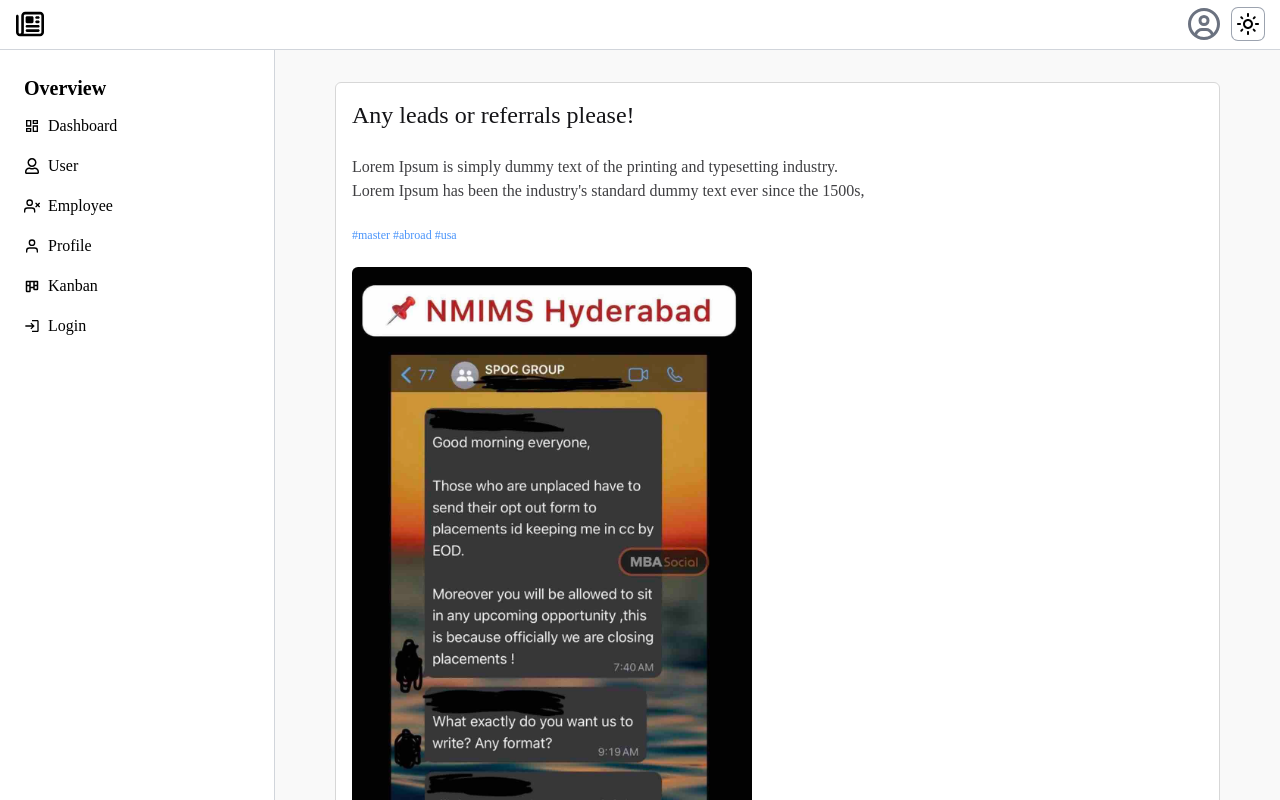
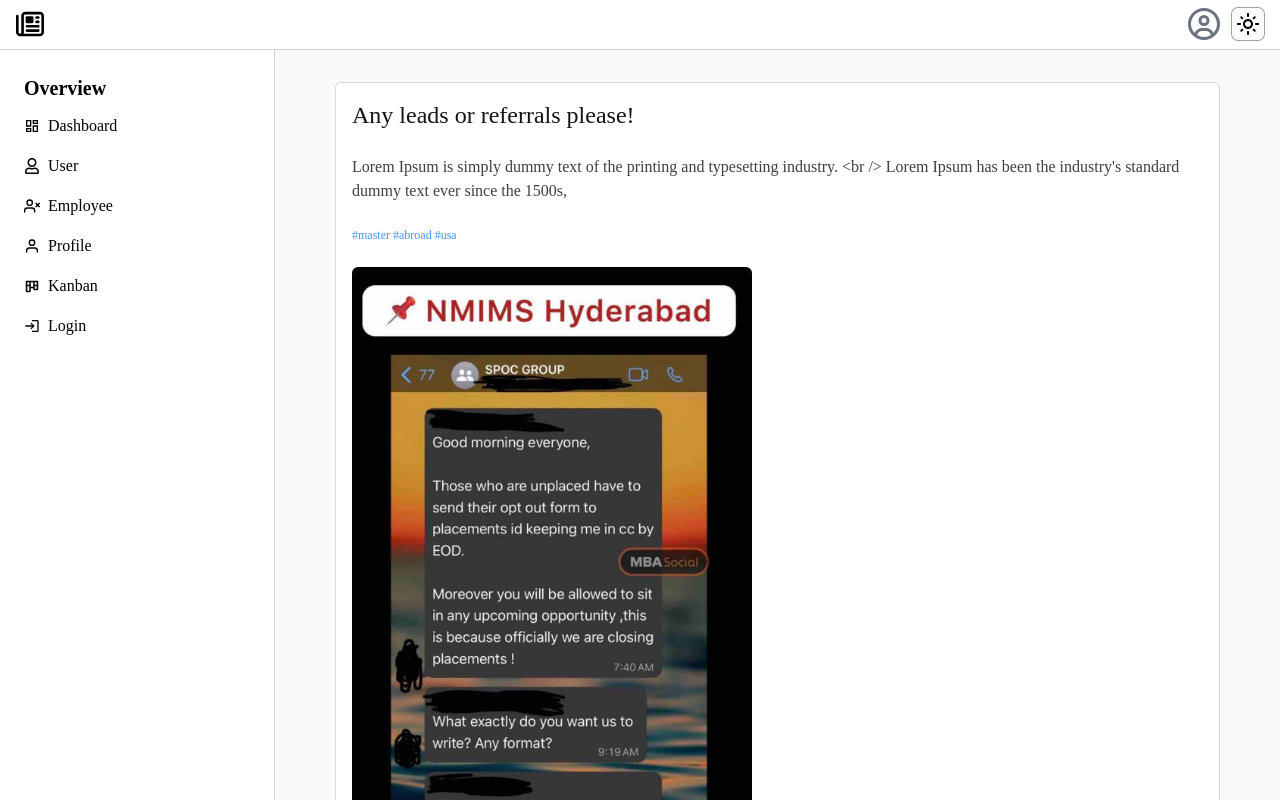
Before and after one commit to aniketcoddy/Real_News, a Next.js app: page /Post/1 in a window 1280 px wide. Shown: the top 800 px of the page. Built offline with nearby package versions, Linux system fonts and the light colour scheme.

Commit message:
correction

```diff
--- a/app/Post/[PostDetails]/page.jsx
+++ b/app/Post/[PostDetails]/page.jsx
@@ -11,17 +11,17 @@
       <div className="border-[1px] flex m-7 gap-6 mx-14 flex-col  rounded-md bg-white border-[#D7D7D7] lg:p-4 p-3">
         <div className="flex justify-between">
           <h1 className="text-sm sm:text-base md:text-lg lg:text-xl xl:text-2xl text-[#141417] line-clamps-1 font-medium font-Geist">
-            Any leads or referrals please!
+           {` Any leads or referrals please!`}
           </h1>
         </div>
         <p className="text-xs sm:text-sm md:text-base  font-Geist text-[#3F3F42] line-clamp-2 ">
-          Lorem Ipsum is simply dummy text of the printing and typesetting
+          {`Lorem Ipsum is simply dummy text of the printing and typesetting
           industry.
           <br /> Lorem Ipsum has been the industry's standard dummy text ever
-          since the 1500s,
+          since the 1500s,`}
         </p>
         <span className="text-xs font-Geist text-[#4A94FA]">
-          #master #abroad #usa
+          {`#master #abroad #usa`}
         </span>
         <Image
           src="/NMIMS.jpg"
```
